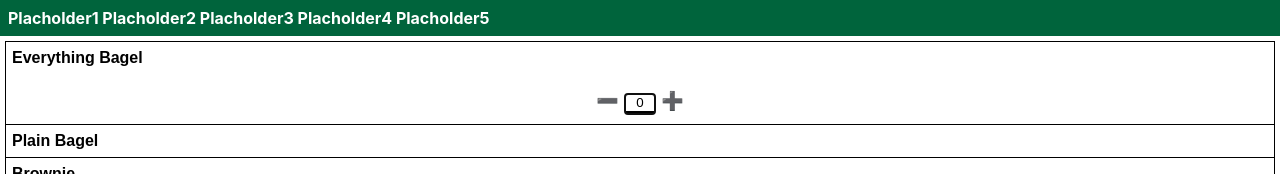
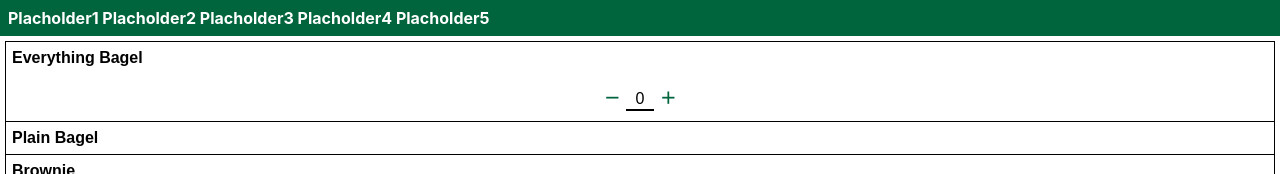
Before and after one commit to holdenout/freezer-pull, a React (Create React App) app in the folder client/: page /carryover in a window 1280 px wide. Both pictures are taken after a click on the button "Everything Bagel". Shown: the top 174 px of the page. Built offline with nearby package versions, Linux system fonts and the light colour scheme.

Commit message:
Change styling

```diff
--- a/client/src/components/FoodList.css
+++ b/client/src/components/FoodList.css
@@ -16,12 +16,13 @@
 
 .food-content {
   margin: 10px;
-  font-size: 150%;
   text-align: center;
 }
 
 .food-content button {
-  font-size: 75%;
+  font-size: 100%;
+  font-weight: bold;
+  color: #00643c;
   background-color: inherit;
   border: none;
   cursor: pointer;
@@ -29,8 +30,11 @@
 }
 
 .food-content input {
-  width: 2em;
+  font-size: 100%;
+  width: 1.5em;
   border: none;
-  border-bottom: 3px solid black;
+  outline: none;
+  caret-color: transparent;
+  border-bottom: 2.5px solid black;
   text-align: center;
 }
--- a/client/src/components/FoodList.jsx
+++ b/client/src/components/FoodList.jsx
@@ -21,7 +21,7 @@ const Content = ({food, updateCarryOver, isOpen}) => {
   return (
     <div className="food-content">
       <button onClick={() => handleCarryOver(food.carryOver - 1)}>
-        &#x2796;
+        &#xFF0D;
       </button>
       <input
         className="carry-over"
@@ -31,7 +31,7 @@ const Content = ({food, updateCarryOver, isOpen}) => {
         ref={focusRef}
       />
       <button onClick={() => handleCarryOver(food.carryOver + 1)}>
-        &#x2795;
+        &#xFF0B;
       </button>
     </div>
   );
```
